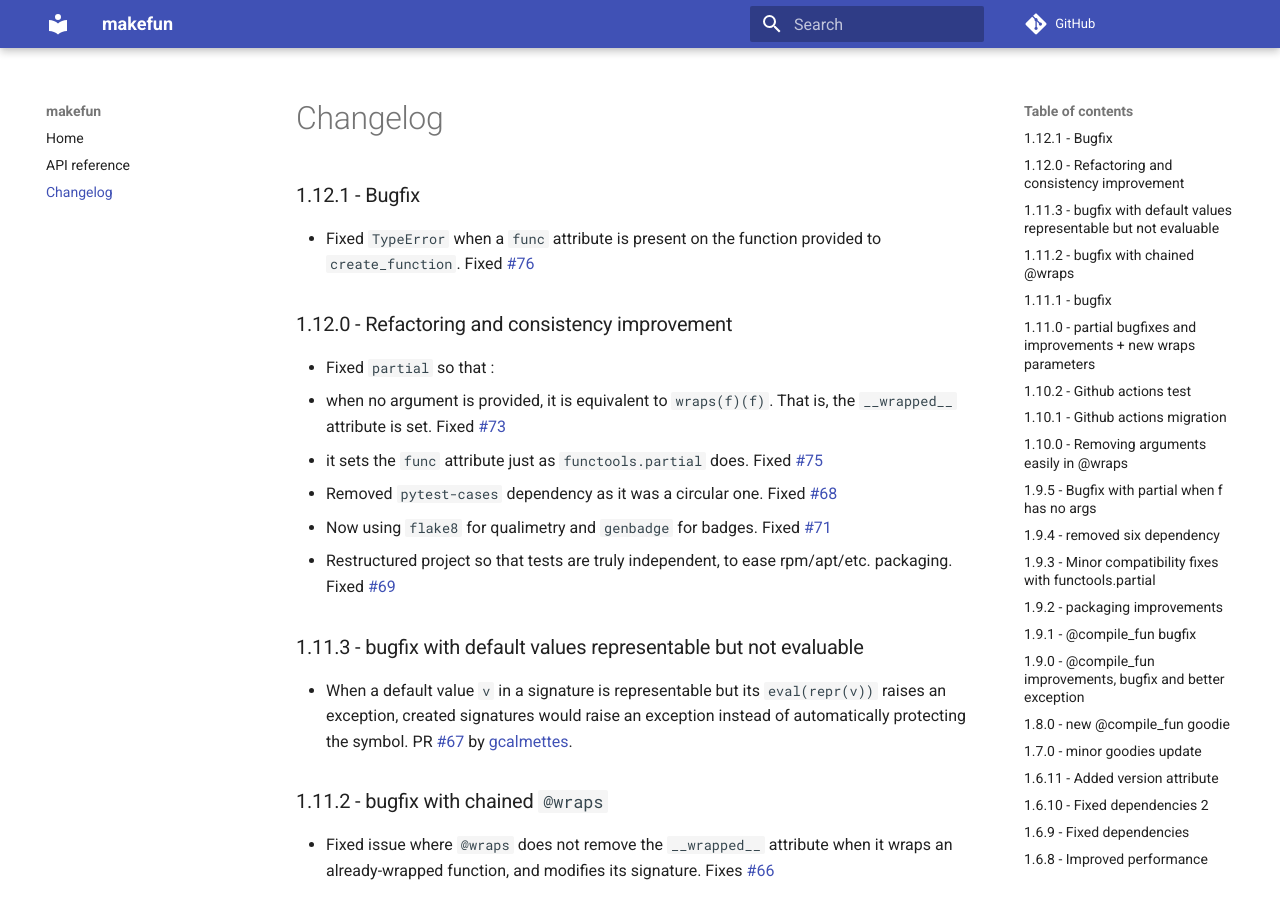
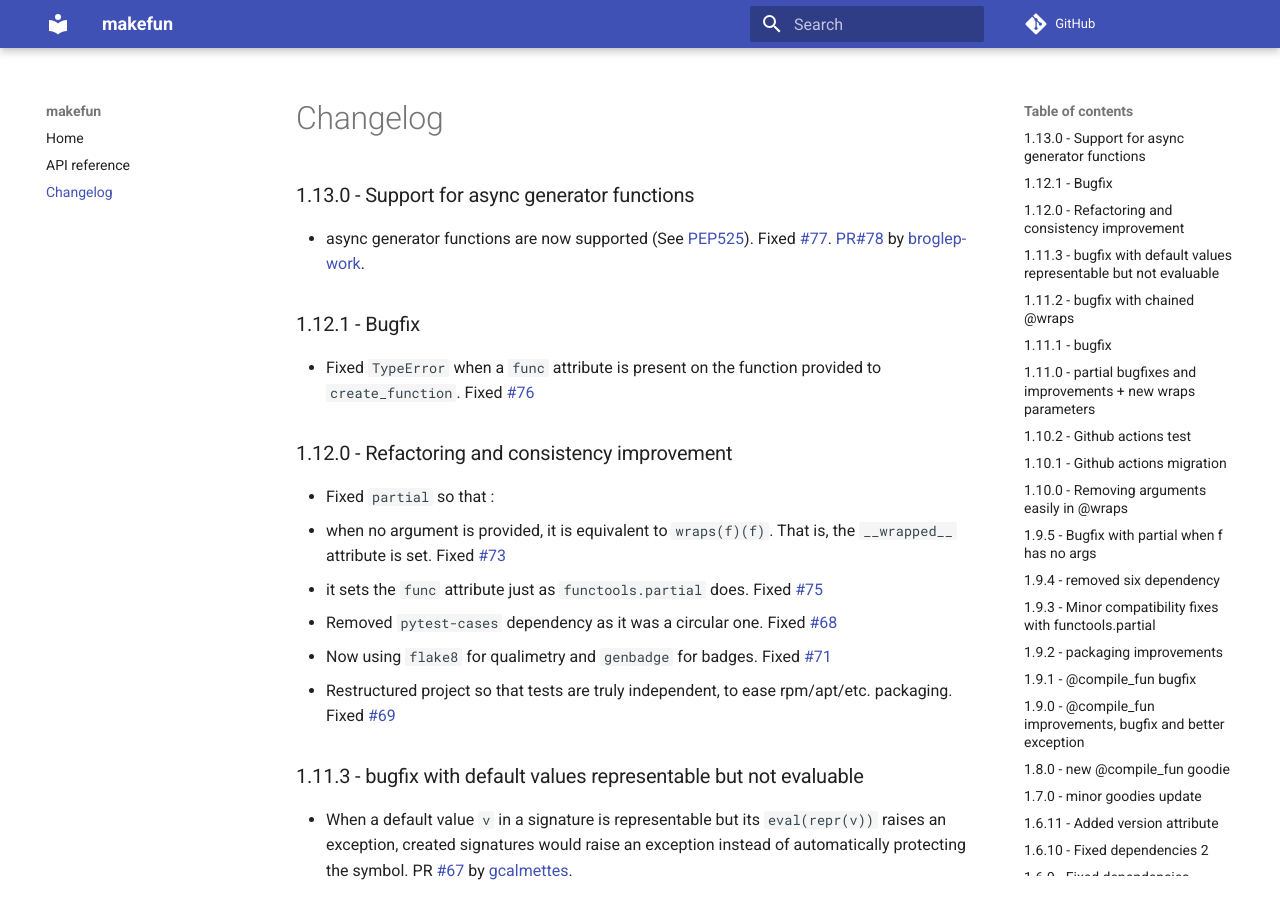
Before and after one commit to smarie/python-makefun, an MkDocs documentation site: the page built from docs/changelog.md, in a window 1280 px wide and 900 px high. Built offline with MkDocs 1.6.1 and Material for MkDocs 9.7.7, drawn with Linux system fonts in a browser that asks for light colours; comment, search, counter and statistics services are not loaded.

Commit message:
1.13.0 changelog

```diff
--- a/docs/changelog.md
+++ b/docs/changelog.md
@@ -1,4 +1,8 @@
 # Changelog
+
+### 1.13.0 - Support for async generator functions
+
+ - async generator functions are now supported (See [PEP525](https://www.python.org/dev/peps/pep-0525/)). Fixed [#77](https://github.com/smarie/python-makefun/issues/77). [PR#78](https://github.com/smarie/python-makefun/pull/78) by [broglep-work](https://github.com/broglep-work).
 
 ### 1.12.1 - Bugfix
 
```
